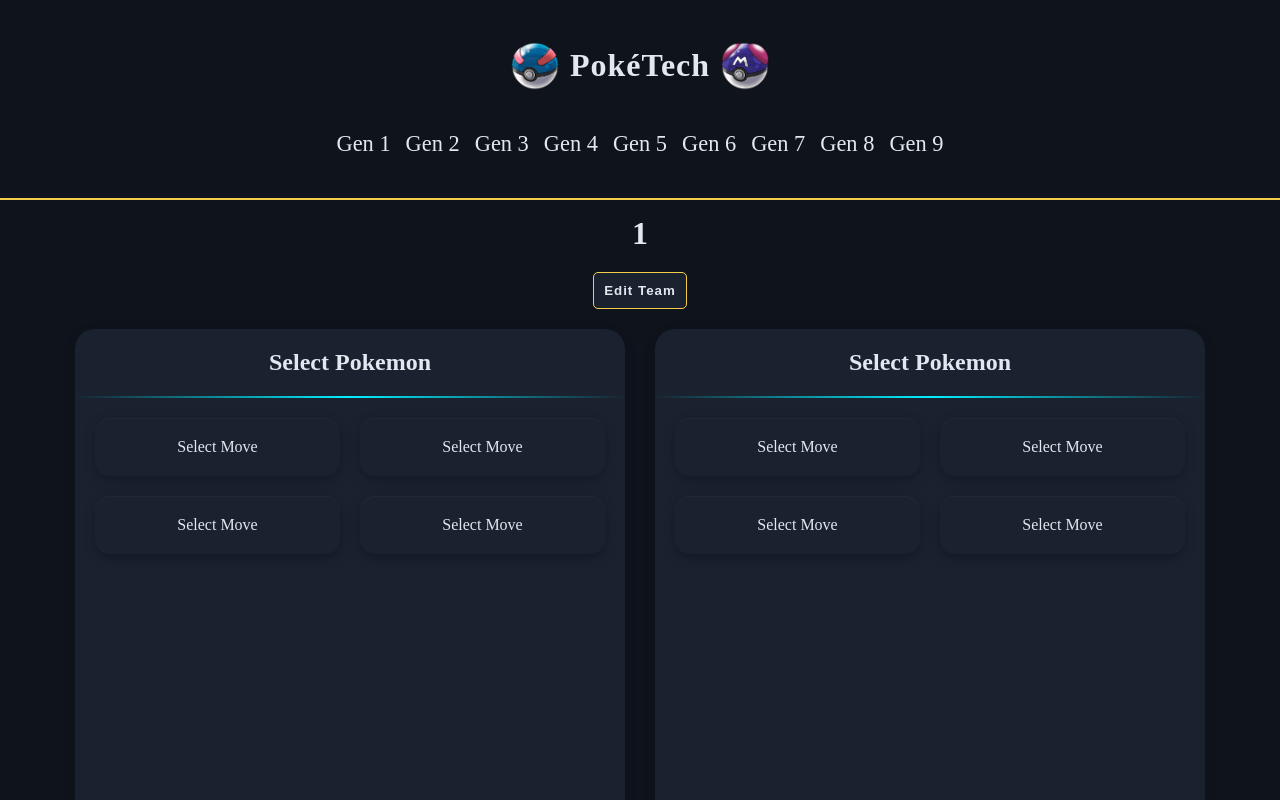
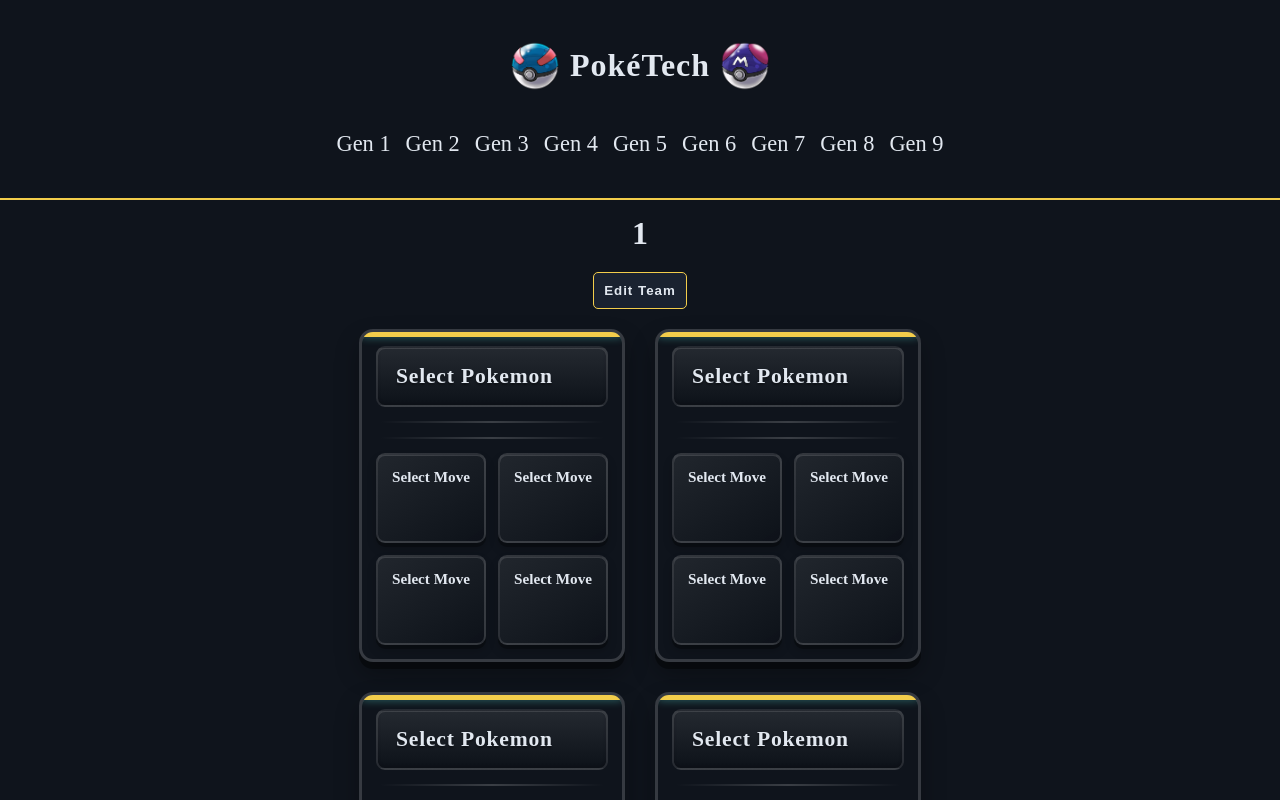
Before and after one commit to ZaccBaker/poketech, a React (Vite) app in the folder client/: page /dash/1 in a window 1280 px wide. Shown: the top 800 px of the page. Built offline with nearby package versions, Linux system fonts and the light colour scheme.

Commit message:
updated pokecard style

```diff
--- a/client/src/components/Pokecard.jsx
+++ b/client/src/components/Pokecard.jsx
@@ -16,11 +16,6 @@ function Pokecard({data}){
     const [type, setType] = useState([]);
     const [moveTypes, setMoveTypes] = useState([]);
 
-    // const {pokemon, moves} = data;
-
-    // if (!pokemon) {
-    //     return null;
-    // }
 
     useEffect(() => {
             const getDetailedData = async () => {
@@ -50,13 +45,11 @@ function Pokecard({data}){
             <div className='pokecard-pokemon'>
                 <h2>{data.pokemon ?? "Select Pokemon"}</h2>
 
+                <div className='pokecard-pokemon-type'>
                     {type.map((t, index) => (
                         <span key={t}>
                             <span
-                            className='pokecard-type'
-                            style={{
-                                color: `var(--type-${t.toLowerCase()})`
-                            }}
+                                className={`pokecard-type type type-${t.toLowerCase()}`}
                             >
                                 {t}
                             </span>
@@ -66,6 +59,7 @@ function Pokecard({data}){
                             )}
                         </span>
                     ))}
+                </div>
             </div>
 
             <hr />
@@ -84,10 +78,7 @@ function Pokecard({data}){
 
                         {moveTypes[index] && (
                             <span
-                                className='pokecard-movetype'
-                                style={{
-                                    color: `var(--type-${moveTypes[index].toLowerCase()})`
-                                }}
+                                className={`pokecard-movetype type type-${moveTypes[index].toLowerCase()}`}
                             >
                                 {moveTypes[index]}
                             </span>
--- a/client/src/index.css
+++ b/client/src/index.css
@@ -9,7 +9,7 @@
   --text-primary: #E2E8F0;
 
 
-  /* Pokemon Type Colors */
+  /* Pokemon Type */
   --type-normal:   #A8A77A;
   --type-fire:     #EE8130;
   --type-water:    #6390F0;
@@ -28,6 +28,59 @@
   --type-dark:     #705746;
   --type-steel:    #B7B7CE;
   --type-fairy:    #D685AD;
+
+  .type{
+    padding: 5px;
+    border-radius: 5px;
+    font-weight: 600;
+  }
+
+  .type.type-normal   { background-color: var(--type-normal); }
+  .type.type-fire     { background-color: var(--type-fire); }
+  .type.type-water    { background-color: var(--type-water); }
+  .type.type-electric { background-color: var(--type-electric); }
+  .type.type-grass    { background-color: var(--type-grass); }
+  .type.type-ice      { background-color: var(--type-ice); }
+  .type.type-fighting { background-color: var(--type-fighting); }
+  .type.type-poison   { background-color: var(--type-poison); }
+  .type.type-ground   { background-color: var(--type-ground); }
+  .type.type-flying   { background-color: var(--type-flying); }
+  .type.type-psychic  { background-color: var(--type-psychic); }
+  .type.type-bug      { background-color: var(--type-bug); }
+  .type.type-rock     { background-color: var(--type-rock); }
+  .type.type-ghost    { background-color: var(--type-ghost); }
+  .type.type-dragon   { background-color: var(--type-dragon); }
+  .type.type-dark     { background-color: var(--type-dark); }
+  .type.type-steel    { background-color: var(--type-steel); }
+  .type.type-fairy    { background-color: var(--type-fairy); }
+
+  /* Dark text */
+  .type-normal,
+  .type-electric,
+  .type-grass,
+  .type-ice,
+  .type-ground,
+  .type-flying,
+  .type-bug,
+  .type-rock,
+  .type-steel,
+  .type-fairy {
+      color: #1f1f1f;
+      text-shadow: 0 1px 2px rgba(0, 0, 0, 0.4);
+  }
+
+  /* Light text */
+  .type-fire,
+  .type-water,
+  .type-fighting,
+  .type-poison,
+  .type-psychic,
+  .type-ghost,
+  .type-dragon,
+  .type-dark {
+      color: #ffffff;
+      text-shadow: 0 1px 2px rgba(0, 0, 0, 0.4);
+  }
 }
 
 html,
--- a/client/src/style/components/Pokecard.css
+++ b/client/src/style/components/Pokecard.css
@@ -1,55 +1,340 @@
-.pokecard{
-    height: 600px;
-    width: 550px;
+/* =========================================
+   POKECARD
+   ========================================= */
 
-    border-radius: 20px;
-
-    background: var(--color-secondary);
-    box-shadow: 0px 4px 12px rgba(0, 0, 0, 0.15);
-}
-
-.pokecard-pokemon{
-    text-align: center;
-    padding: 20px;
-}
-
-.pokecard hr{
-    border: none;
-    height: 1px;
-    background-image: linear-gradient(to right, rgba(0,0,0,0), var(--accent-secondary), rgba(0,0,0,0));
-}
-
-.pokecard-moves{
-    display: grid;
-    grid-template-columns: 1fr 1fr;
+.pokecard {
+    position: relative;
 
     width: 100%;
     box-sizing: border-box;
 
-    gap: 20px;
-    padding: 20px;
+    padding: 14px;
+
+    background:
+        linear-gradient(
+            145deg,
+            rgba(255, 255, 255, 0.06),
+            rgba(255, 255, 255, 0.01)
+        ),
+        var(--bg-secondary);
+
+    border: 3px solid rgba(255, 255, 255, 0.16);
+    border-radius: 14px;
+
+    box-shadow:
+        0 7px 0 rgba(0, 0, 0, 0.40),
+        0 12px 25px rgba(0, 0, 0, 0.30),
+        inset 0 1px 0 rgba(255, 255, 255, 0.15);
+
+    overflow: hidden;
 }
+
+
+/* =========================================
+   TOP ACCENT
+   ========================================= */
+
+.pokecard::before {
+    content: "";
+
+    position: absolute;
+    top: 0;
+    left: 0;
+
+    width: 100%;
+    height: 5px;
+
+    background: var(--accent-primary);
+
+    box-shadow:
+        0 0 8px rgba(102, 252, 241, 0.45);
+}
+
+
+/* =========================================
+   POKEMON HEADER
+   ========================================= */
+
+.pokecard-pokemon {
+    display: flex;
+    justify-content: space-between;
+    align-items: center;
+
+    gap: 15px;
+
+    padding: 16px 18px;
+
+    background: linear-gradient(
+        180deg,
+        rgba(255, 255, 255, 0.09),
+        rgba(0, 0, 0, 0.08)
+    );
+
+    border: 2px solid rgba(255, 255, 255, 0.10);
+    border-radius: 9px;
+
+    box-shadow:
+        inset 0 1px 0 rgba(255, 255, 255, 0.12),
+        inset 0 -2px 3px rgba(0, 0, 0, 0.15);
+}
+
+
+/* Pokemon name */
+
+.pokecard-pokemon h2 {
+    margin: 0;
+
+    color: var(--text-primary);
+
+    font-size: 1.35rem;
+    font-weight: 800;
+
+    letter-spacing: 0.8px;
+
+    text-transform: capitalize;
+
+    text-shadow:
+        0 2px 2px rgba(0, 0, 0, 0.40);
+}
+
+
+/* =========================================
+   POKEMON TYPES
+   ========================================= */
+
+.pokecard-pokemon-type {
+    display: flex;
+    align-items: center;
+
+    gap: 5px;
+}
+
+.pokecard-type {
+    display: inline-block;
+
+    min-width: 55px;
+
+    padding: 5px 9px;
+
+    text-align: center;
+
+    font-size: 0.70rem;
+    font-weight: 800;
+
+    letter-spacing: 0.5px;
+
+    text-transform: uppercase;
+
+    border: 1px solid rgba(0, 0, 0, 0.25);
+    border-radius: 5px;
+
+    box-shadow:
+        inset 0 1px 0 rgba(255, 255, 255, 0.30),
+        0 2px 2px rgba(0, 0, 0, 0.25);
+}
+
+.type-separator {
+    margin: 0 2px;
+
+    color: rgba(255, 255, 255, 0.35);
+
+    font-weight: 700;
+}
+
+
+/* =========================================
+   DIVIDER
+   ========================================= */
+
+.pokecard hr {
+    height: 2px;
+
+    margin: 14px 4px;
+
+    border: none;
+    border-radius: 5px;
+
+    background: linear-gradient(
+        90deg,
+        transparent,
+        rgba(255, 255, 255, 0.18),
+        transparent
+    );
+}
+
+
+/* =========================================
+   MOVES GRID
+   ========================================= */
+
+.pokecard-moves {
+    display: grid;
+
+    grid-template-columns: repeat(2, 1fr);
+
+    gap: 12px;
+}
+
+
+/* =========================================
+   MOVE BUTTONS
+   ========================================= */
 
 .pokecard-move-0,
 .pokecard-move-1,
 .pokecard-move-2,
-.pokecard-move-3{
+.pokecard-move-3 {
     display: flex;
     flex-direction: column;
+
     justify-content: space-between;
-    align-items: center;
+    align-items: flex-start;
 
-    width: 100%;
+    min-height: 90px;
+
     box-sizing: border-box;
 
-    padding: 20px;
-    border-radius: 15px;
+    padding: 13px 14px;
+
+    color: var(--text-primary);
+
+    font-size: 0.95rem;
+    font-weight: 700;
+
+    background: linear-gradient(
+        145deg,
+        rgba(255, 255, 255, 0.08),
+        rgba(0, 0, 0, 0.10)
+    );
+
+    border: 2px solid rgba(255, 255, 255, 0.12);
+    border-radius: 9px;
+
+    box-shadow:
+        0 4px 0 rgba(0, 0, 0, 0.30),
+        0 6px 10px rgba(0, 0, 0, 0.18),
+        inset 0 1px 0 rgba(255, 255, 255, 0.13);
+
+    cursor: pointer;
+
+    transition:
+        transform 0.12s ease,
+        border-color 0.12s ease,
+        box-shadow 0.12s ease;
+}
+
+
+/* Hover */
+
+.pokecard-move-0:hover,
+.pokecard-move-1:hover,
+.pokecard-move-2:hover,
+.pokecard-move-3:hover {
+    transform: translateY(-2px);
+
+    border-color: rgba(102, 252, 241, 0.50);
+
+    box-shadow:
+        0 6px 0 rgba(0, 0, 0, 0.25),
+        0 8px 14px rgba(0, 0, 0, 0.22),
+        inset 0 1px 0 rgba(255, 255, 255, 0.16);
+}
+
+
+/* Pressed */
+
+.pokecard-move-0:active,
+.pokecard-move-1:active,
+.pokecard-move-2:active,
+.pokecard-move-3:active {
+    transform: translateY(2px);
+
+    box-shadow:
+        0 1px 0 rgba(0, 0, 0, 0.35),
+        inset 0 2px 4px rgba(0, 0, 0, 0.20);
+}
+
+
+/* =========================================
+   MOVE TYPE BADGES
+   ========================================= */
+
+.pokecard-movetype {
+    display: inline-block;
+
+    margin-top: 12px;
+
+    min-width: 55px;
+
+    padding: 4px 8px;
 
     text-align: center;
 
+    font-size: 0.65rem;
+    font-weight: 800;
+
+    letter-spacing: 0.5px;
+
+    text-transform: uppercase;
+
+    border: 1px solid rgba(0, 0, 0, 0.25);
+    border-radius: 5px;
+
     box-shadow:
-        0 4px 12px rgba(0, 0, 0, 0.25),
-        inset 0 1px 0 rgba(255, 255, 255, 0.03);
-    ;
-    /* background: red; */
+        inset 0 1px 0 rgba(255, 255, 255, 0.30),
+        0 2px 2px rgba(0, 0, 0, 0.20);
 }
+
+
+/* =========================================
+   TYPE COLORS
+   ========================================= */
+
+.type-normal   { background-color: var(--type-normal); }
+.type-fire     { background-color: var(--type-fire); }
+.type-water    { background-color: var(--type-water); }
+.type-electric { background-color: var(--type-electric); }
+.type-grass    { background-color: var(--type-grass); }
+.type-ice      { background-color: var(--type-ice); }
+.type-fighting { background-color: var(--type-fighting); }
+.type-poison   { background-color: var(--type-poison); }
+.type-ground   { background-color: var(--type-ground); }
+.type-flying   { background-color: var(--type-flying); }
+.type-psychic  { background-color: var(--type-psychic); }
+.type-bug      { background-color: var(--type-bug); }
+.type-rock     { background-color: var(--type-rock); }
+.type-ghost    { background-color: var(--type-ghost); }
+.type-dragon   { background-color: var(--type-dragon); }
+.type-dark     { background-color: var(--type-dark); }
+.type-steel    { background-color: var(--type-steel); }
+.type-fairy    { background-color: var(--type-fairy); }
+
+
+/* Light backgrounds */
+
+.type-normal,
+.type-electric,
+.type-grass,
+.type-ice,
+.type-ground,
+.type-flying,
+.type-bug,
+.type-rock,
+.type-steel,
+.type-fairy {
+    color: #1f1f1f;
+}
+
+
+/* Dark backgrounds */
+
+.type-fire,
+.type-water,
+.type-fighting,
+.type-poison,
+.type-psychic,
+.type-ghost,
+.type-dragon,
+.type-dark {
+    color: #ffffff;
+}
```
Lines whose indentation alone changed are shown as unchanged.
